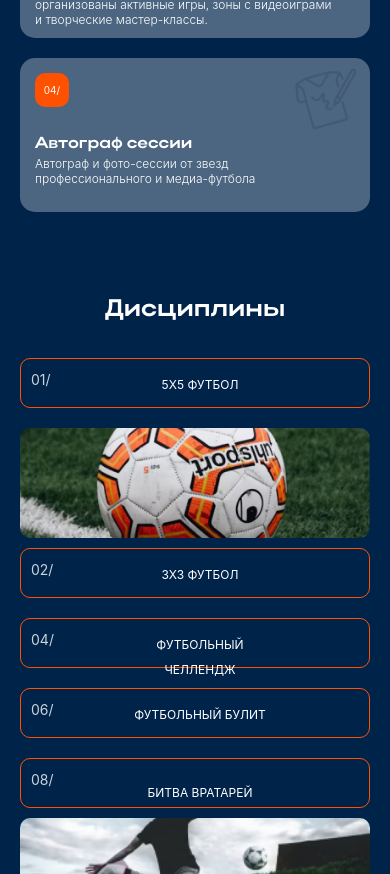
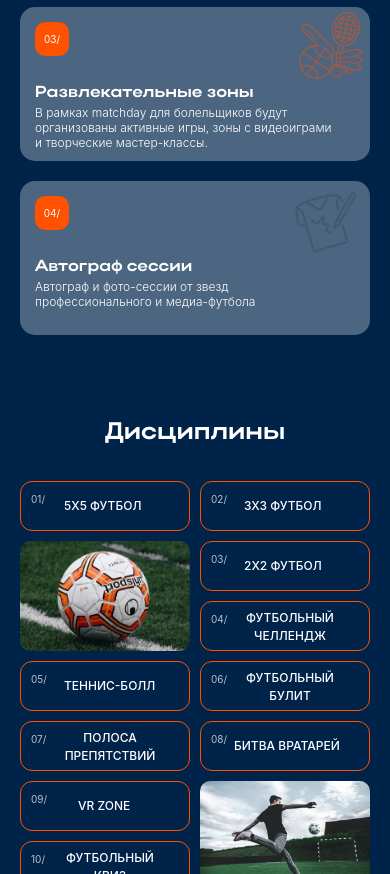
Before and after one commit to hungdev1602/Meinichenko_Cup, a React (Vite) app: page / in a window 390 px wide. Shown: the part 1126-2000 px from the top of the page. Built offline with nearby package versions, Linux system fonts and the light colour scheme.

Commit message:
fix responsive disipline block

```diff
--- a/src/components/OnlineBroadcast/OnlineBroadcast.jsx
+++ b/src/components/OnlineBroadcast/OnlineBroadcast.jsx
@@ -49,7 +49,7 @@ const OnlineBroadcast = () => {
   return (
     <>
       <div className="mt-[80px] md:mt-[130px] mb-[80px] sm:mb-[130px]" id="broadcast">
-        <div className="text-[24px] sm:text-[32px] lg:text-[48px] font-[700] font-actay text-center uppercase mb-[20px] sm:mb-[30px]">
+        <div className="text-[21px] sm:text-[32px] lg:text-[48px] font-[700] font-actay text-center uppercase mb-[20px] sm:mb-[30px]">
           смотрите онлайн трансляцию фестиваля в vk
         </div>
 
--- a/src/pages/Home/components/DisiplineItem.jsx
+++ b/src/pages/Home/components/DisiplineItem.jsx
@@ -1,8 +1,11 @@
 /* eslint-disable react/prop-types */
 
 const DisiplineItem = ({ id, text, style = "mb-0 lg:mb-[-10px]" }) => {
-  if(id == "02/" || id == "09/" || id == "10/"){
+  if(id == "02/" || id == "09/"){
     style = "mb-[-18px] md:mb-[-10px]"
+  }
+  else if(id == "10/"){
+    style = "mb-[-18px] md:mb-[-18px]"
   }
   return (
     <>
--- a/src/pages/Home/sections/Section1.jsx
+++ b/src/pages/Home/sections/Section1.jsx
@@ -37,7 +37,7 @@ const Section1 = () => {
             />
           </div>
 
-          <a href="/" className="sm:inline-block mt-[50px] md:mt-[68px] ml-[65px] sm:ml-[155px] md:ml-[250px] lg:ml-[350px] xl:ml-[431px] py-[11px] px-[40px] text-[14px] md:text-[20px] lg:text-[24px] font-[700] border border-white rounded-[15px] font-actay bg-[#11182174]">
+          <a href="https://events.nethouse.ru/kry/115907/" target="_blank" className="sm:inline-block mt-[50px] md:mt-[68px] ml-[65px] sm:ml-[155px] md:ml-[250px] lg:ml-[350px] xl:ml-[431px] py-[11px] px-[40px] text-[14px] md:text-[20px] lg:text-[24px] font-[700] border border-white rounded-[15px] font-actay bg-[#11182174]">
             получить билет
           </a>
 
@@ -47,7 +47,7 @@ const Section1 = () => {
               <div className="py-[13px] pl-[15px] pr-[15px] sm:pr-[135px] bg-[#11182181] rounded-[15px]">
                 <span className="text-[11px] md:text-[18px] font-[700] font-actay">14-15 <br /> декабря</span>
               </div>
-              <a href="/" className="w-[252px] sm:w-[406px] py-[13px] pl-[15px] pr-[15px] sm:pr-[135px] bg-[#11182181] rounded-[15px] relative">
+              <a href="/" className="w-[252px] sm:w-[430px] py-[13px] pl-[15px] pr-[15px] sm:pr-[135px] bg-[#11182181] rounded-[15px] relative">
                 <span className="text-[11px] md:text-[18px] font-[700] font-actay">Кросноярск, <br /> Футбол - Арена “Енисей”</span>
                 <img
                   src={arrow}
--- a/src/pages/Home/sections/Section2.jsx
+++ b/src/pages/Home/sections/Section2.jsx
@@ -35,9 +35,9 @@ const Section2 = () => {
   ]
   return (
     <>
-      <div className="mt-[30px] sm:mt-[90px] lg:mt-[130px]" id="program">
+      <div className="mt-[80px] sm:mt-[90px] lg:mt-[130px]" id="program">
         <div className="text-center text-[24px] sm:text-[40px] md:text-[48px] font-[700] font-actay">Программа фестиваля</div>
-        <div className="hidden sm:block text-center text-[14px] md:text-[24px] font-[400] mt-[8px]">"Кубок Мельниченко" — это командное спортивное соревнование для сотрудников предприятий СУЭК/СГК и их семей</div>
+        <div className="w-[310px] sm:w-full mx-auto sm:mx-0 sm:block text-center text-[14px] md:text-[24px] font-[400] mt-[10px] sm:mt-[8px]">"Кубок Мельниченко" — это командное спортивное соревнование для сотрудников предприятий СУЭК/СГК и их семей</div>
 
         <div className="mt-[20px] sm:mt-[33px] grid grid-cols-1 lg:grid-cols-2 gap-[20px]">
           {data.map((item, index) =>
--- a/src/pages/Home/sections/Section3.jsx
+++ b/src/pages/Home/sections/Section3.jsx
@@ -38,12 +38,21 @@ const Section3 = () => {
       text: "футбольный квиз",
     }
   ]
+  const text1 = `Полоса
+  препятствий`
+  const text2 = `футбольный
+  квиз`
+  const text3 = `футбольный
+  челлендж`
+  const text4 = `футбольный
+  булит`
   return (
     <>
       <div className="mt-[80px] sm:mt-[130px]">
         <div className="text-[24px] sm:text-[48px] font-[700] font-actay text-center mb-[30px]">Дисциплины</div>
 
-        <div className="grid grid-cols-1 sm:grid-cols-2 lg:grid-cols-4 gap-[10px] lg:gap-[20px]">
+        {/* On PC */}
+        <div className="hidden sm:grid grid-cols-1 sm:grid-cols-2 lg:grid-cols-4 gap-[10px] lg:gap-[20px]">
           {/* Col 1 */}
           <div className="flex flex-col gap-[20px]">
             <DisiplineItem
@@ -92,6 +101,76 @@ const Section3 = () => {
             }
           </div>
         </div>
+
+        {/* On Mobile */}
+        <div className="grid grid-cols-2 gap-[10px]">
+          {/* Col1 */}
+          <div className="flex flex-col gap-[10px]">
+            {/* 1 Item */}
+            <div className="h-[50px] pl-[10px] pt-[10px] pb-[14px] border border-[#FF5200] rounded-[12px]">
+              <div className="text-[10px] font-[400] text-[#ffffffb8] mb-[-10px]">01/</div>
+              <div className="text-[12px] font-[500] pl-[33px] uppercase">5х5 футбол</div>
+            </div>
+            {/* 2 Item */}
+            <div className="w-auto h-[110px] rounded-[10px] truncate">
+              <img src={disipline1} alt="" className="w-full h-full object-cover"/>
+            </div>
+            {/* 3 Item */}
+            <div className="h-[50px] pl-[10px] pt-[10px] pb-[14px] border border-[#FF5200] rounded-[12px]">
+              <div className="text-[10px] font-[400] text-[#ffffffb8] mb-[-10px]">05/</div>
+              <div className="text-[12px] font-[500] pl-[33px] uppercase">Теннис-болл</div>
+            </div>
+            {/* 4 Item */}
+            <div className="h-[50px] pl-[10px] pt-[10px] pb-[14px] border border-[#FF5200] rounded-[12px]">
+              <div className="text-[10px] font-[400] text-[#ffffffb8] mb-[-18px]">07/</div>
+              <div className="text-[12px] font-[500] text-center uppercase whitespace-pre-line">{text1}</div>
+            </div>
+            {/* 5 Item */}
+            <div className="h-[50px] pl-[10px] pt-[10px] pb-[14px] border border-[#FF5200] rounded-[12px]">
+              <div className="text-[10px] font-[400] text-[#ffffffb8] mb-[-10px]">09/</div>
+              <div className="text-[12px] font-[500] pl-[47px] uppercase">VR zone</div>
+            </div>
+            {/* 6 Item */}
+            <div className="h-[50px] pl-[10px] pt-[10px] pb-[14px] border border-[#FF5200] rounded-[12px]">
+              <div className="text-[10px] font-[400] text-[#ffffffb8] mb-[-18px]">10/</div>
+              <div className="text-[12px] font-[500] text-center uppercase whitespace-pre-line">{text2}</div>
+            </div>
+          </div>
+
+          {/* Col2 */}
+          <div className="flex flex-col gap-[10px]">
+            {/* 1 Item */}
+            <div className="h-[50px] pl-[10px] pt-[10px] pb-[14px] border border-[#FF5200] rounded-[12px]">
+              <div className="text-[10px] font-[400] text-[#ffffffb8] mb-[-10px]">02/</div>
+              <div className="text-[12px] font-[500] pl-[33px] uppercase">3х3 футбол</div>
+            </div>
+            {/* 2 Item */}
+            <div className="h-[50px] pl-[10px] pt-[10px] pb-[14px] border border-[#FF5200] rounded-[12px]">
+              <div className="text-[10px] font-[400] text-[#ffffffb8] mb-[-10px]">03/</div>
+              <div className="text-[12px] font-[500] pl-[33px] uppercase">2х2 футбол</div>
+            </div>
+            {/* 6 Item */}
+            <div className="h-[50px] pl-[10px] pt-[10px] pb-[14px] border border-[#FF5200] rounded-[12px]">
+              <div className="text-[10px] font-[400] text-[#ffffffb8] mb-[-18px]">04/</div>
+              <div className="text-[12px] font-[500] text-center uppercase whitespace-pre-line">{text3}</div>
+            </div>
+            {/* 6 Item */}
+            <div className="h-[50px] pl-[10px] pt-[10px] pb-[14px] border border-[#FF5200] rounded-[12px]">
+              <div className="text-[10px] font-[400] text-[#ffffffb8] mb-[-18px]">06/</div>
+              <div className="text-[12px] font-[500] text-center uppercase whitespace-pre-line">{text4}</div>
+            </div>
+            {/* 2 Item */}
+            <div className="h-[50px] pl-[10px] pt-[10px] pb-[14px] border border-[#FF5200] rounded-[12px]">
+              <div className="text-[10px] font-[400] text-[#ffffffb8] mb-[-10px]">08/</div>
+              <div className="text-[12px] font-[500] pl-[23px] uppercase">битва вратарей</div>
+            </div>
+
+            {/* 2 Item */}
+            <div className="w-auto h-[110px] rounded-[10px] truncate">
+              <img src={disipline2} alt="" className="w-full h-full object-cover"/>
+            </div>
+          </div>
+        </div>
       </div>
     </>
   )
--- a/src/pages/Home/sections/Section5.jsx
+++ b/src/pages/Home/sections/Section5.jsx
@@ -57,7 +57,7 @@ const Section5 = () => {
           <div className="border border-[#FF5200] pr-0 pl-[15px] sm:px-[32px] pt-[50px] lg:pt-[68px] pb-[10px] rounded-[20px] relative">
             {
               schedule1.map((item, index) => (
-                <div className="flex items-center gap-[8px] sm:gap-[28px] mb-[20px] text-[11px] sm:text-[13px] lg:text-[16px]" key={index}>
+                <div className="flex items-center gap-[8px] sm:gap-[28px] mb-[20px] text-[10px] sm:text-[13px] lg:text-[16px]" key={index}>
                   <span className="">{item.time}</span>
                   <span className="">{item.title}</span>
                 </div>
@@ -68,7 +68,7 @@ const Section5 = () => {
           <div className="border border-[#FF5200] pr-0 pl-[15px] sm:px-[32px] pt-[50px] lg:pt-[68px] pb-[10px] rounded-[20px] relative">
             {
               schedule2.map((item, index) => (
-                <div className="flex items-center gap-[8px] sm:gap-[28px] mb-[20px] text-[11px] sm:text-[13px] lg:text-[16px]" key={index}>
+                <div className="flex items-center gap-[8px] sm:gap-[28px] mb-[20px] text-[10px] sm:text-[13px] lg:text-[16px]" key={index}>
                   <span className="">{item.time}</span>
                   <span className="">{item.title}</span>
                 </div>
--- a/src/pages/Home/sections/Section6.jsx
+++ b/src/pages/Home/sections/Section6.jsx
@@ -67,7 +67,7 @@ const Section6 = () => {
   return (
     <>
       <div className="mt-[80px] sm:mt-[130px] relative" id="guests">
-        <div className="text-[32px] md:text-[48px] font-[700] font-actay text-center uppercase">приглашенные футбольные звезды </div>
+        <div className="text-[26px] md:text-[48px] font-[700] font-actay text-center uppercase">приглашенные футбольные звезды </div>
 
         <div className="text-[24px] font-[700] font-actay text-center mt-[20px] sm:mt-[40px]">
           <span className="text-[16px] sm:text-[24px] py-[10px] px-[20px] border border-[#FF5200] rounded-[10px]">Медиа игроки</span>
@@ -115,7 +115,7 @@ const Section6 = () => {
           }
         </div> */}
         <img src={bodyDecor1} alt="" className="absolute top-0 sm:top-[1300px] left-[-90px] sm:left-[-150px] z-[-1] w-[294px] sm:w-[350px] h-auto"/>
-        <img src={bodyDecor2} alt="" className="absolute sm:bottom-[300px] bottom-[55px] right-[-120px] sm:right-[-100px] z-[-1] w-[294px] sm:w-[350px] h-auto"/>
+        <img src={bodyDecor2} alt="" className="absolute sm:bottom-[300px] bottom-[-75px] right-[-120px] sm:right-[-100px] z-[-1] w-[294px] sm:w-[350px] h-auto"/>
       </div>
     </>
   )
```
Also changed, not shown: src/pages/Home/sections/Section7.jsx (line endings or trailing spaces).
